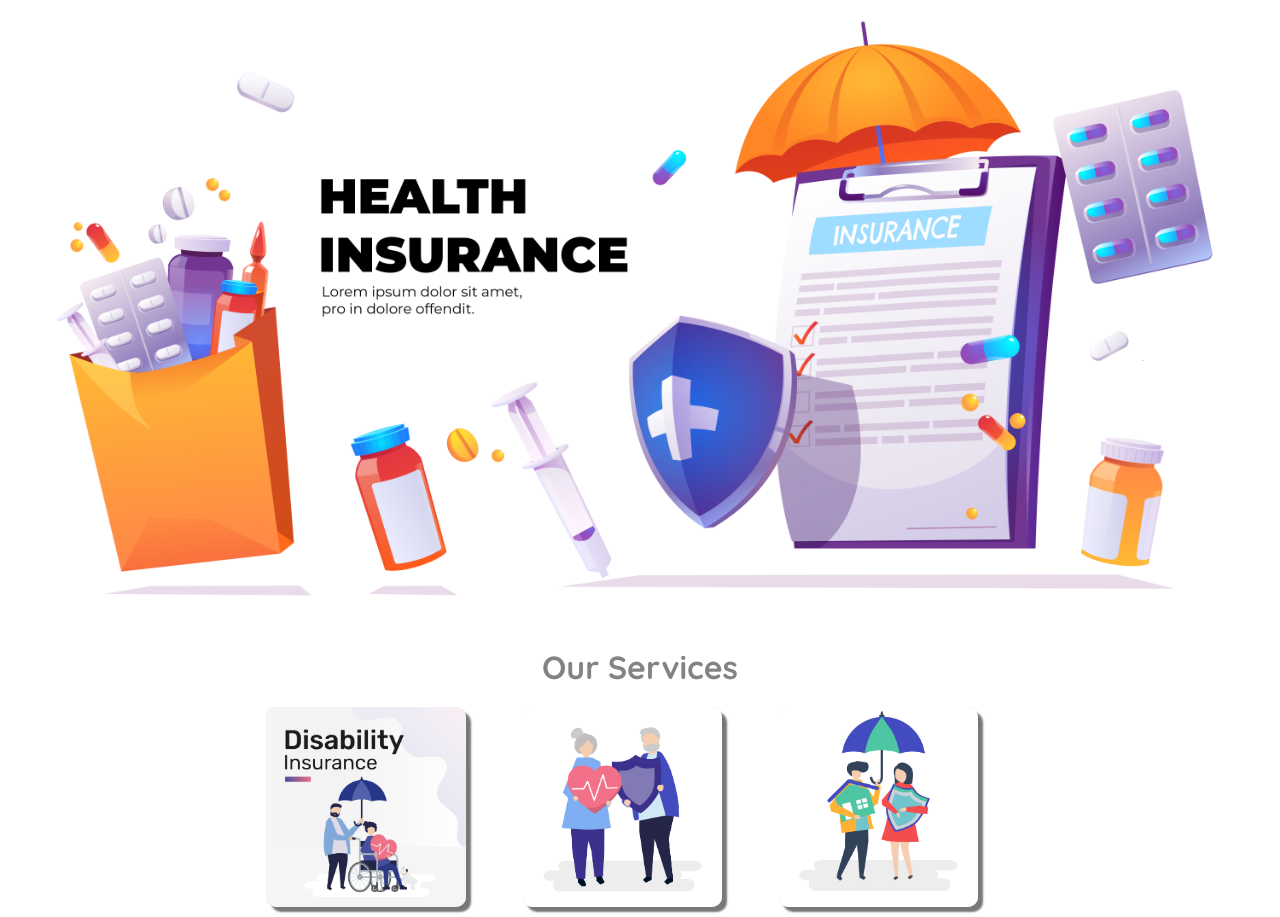
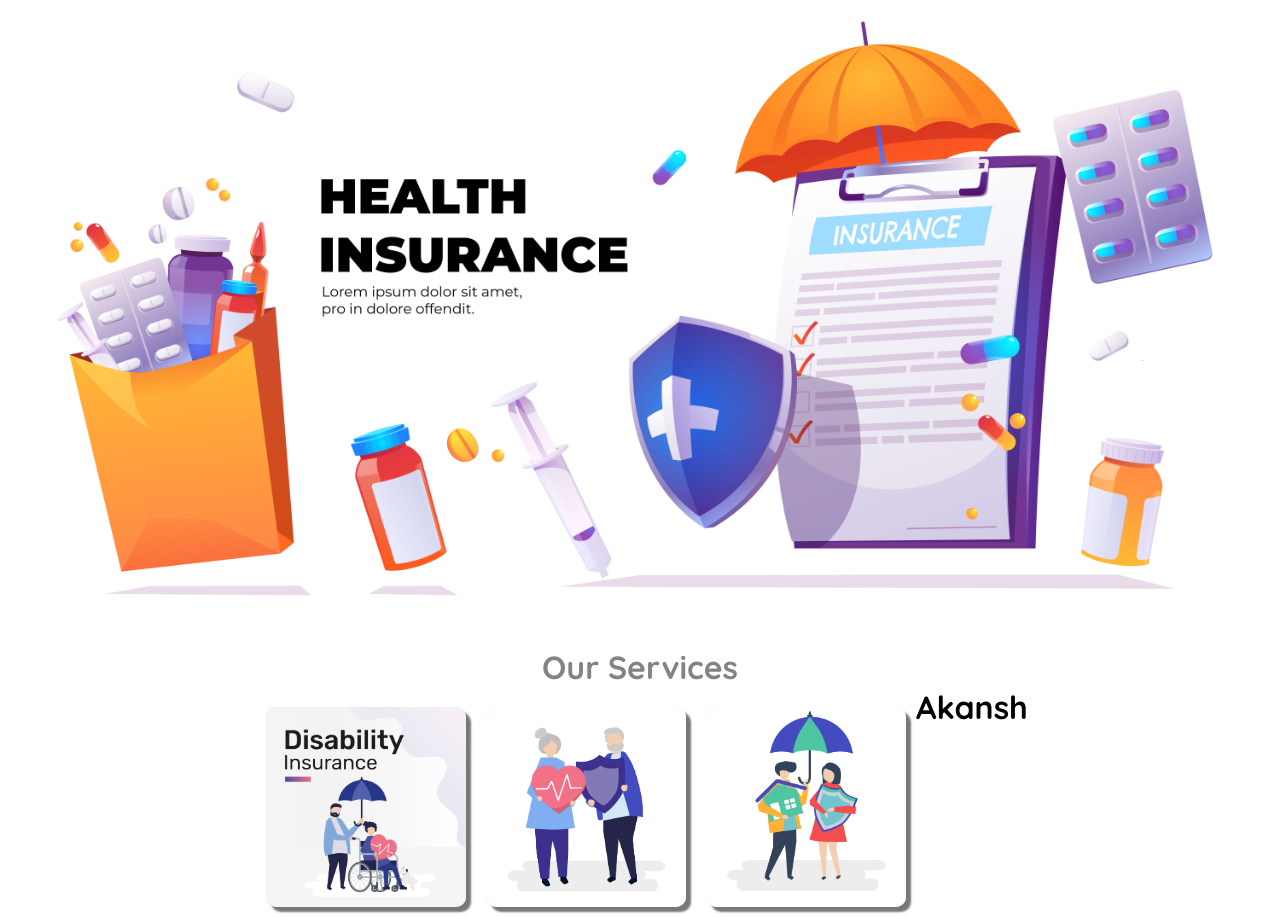
Before and after one commit to Akansh1987/insurance, a plain HTML site: page index.html in a window 1280 px wide. Shown: the part 82-999 px from the top of the page. Drawn offline with Linux system fonts and the light colour scheme.

Commit message:
h1 added

```diff
--- a/index.html
+++ b/index.html
@@ -28,6 +28,7 @@
         <div class="service"><img src="assets/health_insurance.jpg"></div>
         <div class="service"><img src="assets/Home_insurance.jpg"></div>
         <div></div>
+        <h1>Akansh</h1>
     </div>
 
 </body>
```
